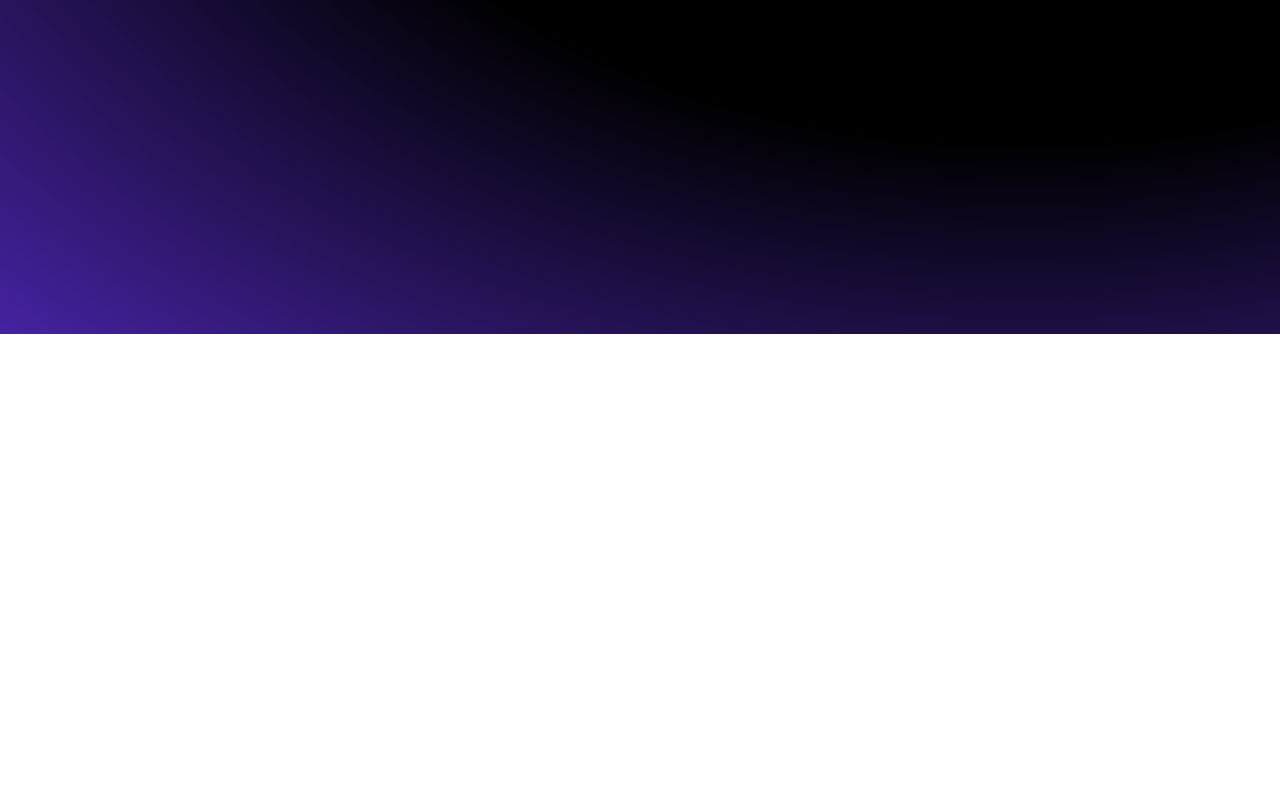
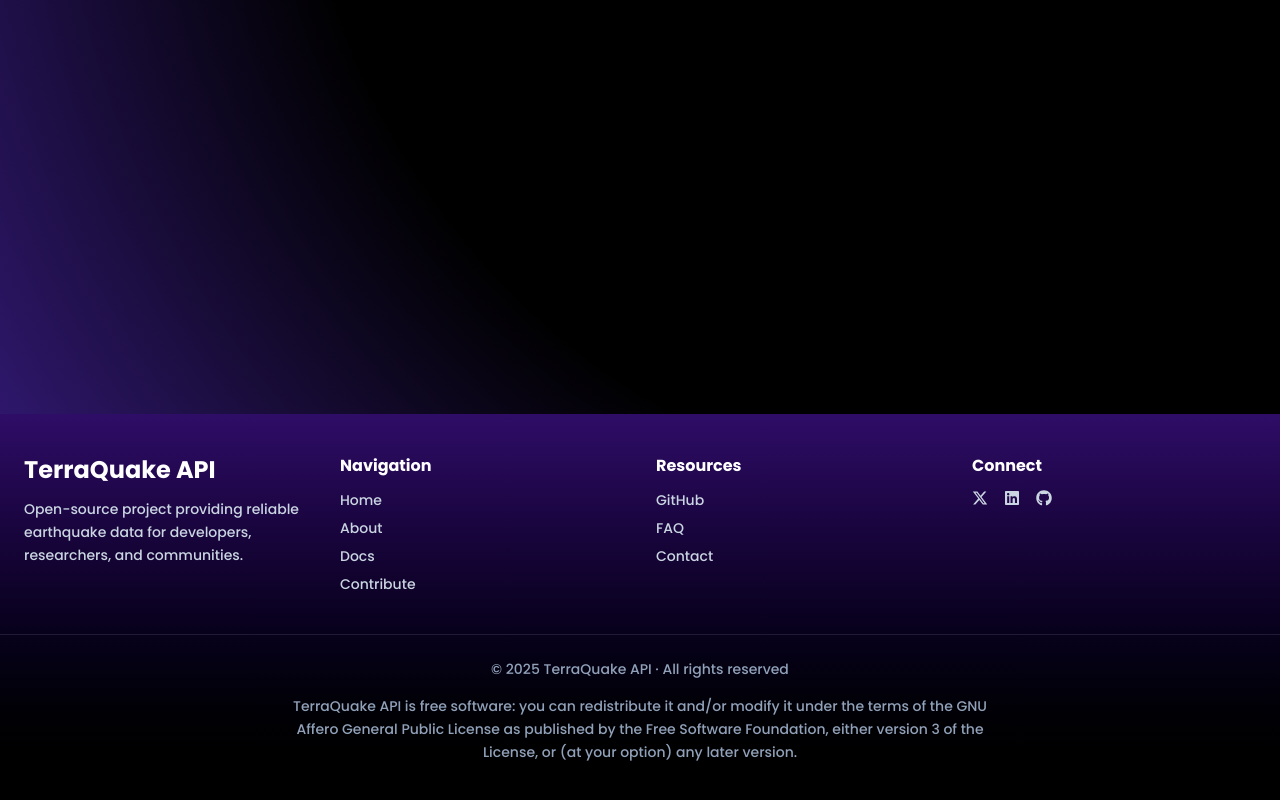
Before and after one commit to yash25hemnani/TerraQuakeApi, a React (Vite) app in the folder frontend/: page /docs in a window 1280 px wide. Shown: the part 466-1266 px from the top of the page. Before the commit the page ends 800 px from the top, so only its background shows below. Built offline with nearby package versions, Linux system fonts and the light colour scheme; no server answers.

Commit message:
Add Docs page and update navigation to include it; enhance footer with new layout and resources

```diff
--- a/frontend/src/App.jsx
+++ b/frontend/src/App.jsx
@@ -9,6 +9,7 @@ import createStar from './components/utils/createStar'
 import Home from './pages/home/home'
 import ExploreData from './pages/exploreData/exploreData'
 import ApiAccess from './pages/apiAccess/apiAccess'
+import Docs from './pages/docs/docs'
 import UseCases from './pages/useCases/useCases'
 import About from './pages/about/about'
 import NoPage from './pages/noPage/noPage'
@@ -41,6 +42,7 @@ function App() {
               <Route path='/' element={<Home />} />
               <Route path='/explore-data' element={<ExploreData />} />
               <Route path='/api-access' element={<ApiAccess />} />
+              <Route path='/docs' element={<Docs />} />
               <Route path='/use-cases' element={<UseCases />} />
               <Route path='/about' element={<About />} />
               <Route path='/signup' element={<SignUp />} />
--- a/frontend/src/components/footer/footer.jsx
+++ b/frontend/src/components/footer/footer.jsx
@@ -1,50 +1,137 @@
-import { FaLinkedin, FaGithub, FaFacebook } from 'react-icons/fa6';
+import { FaLinkedin, FaGithub, FaXTwitter } from 'react-icons/fa6';
 
 export default function Footer() {
   return (
-    <footer className="w-full h-[150px] bg-black/40 text-gray-400 py-8 px-6 mt-16">
-      <div className="max-w-7xl mx-auto flex flex-col md:flex-row items-center justify-between gap-6">
-        {/* Logo + Nome */}
-        <div className="flex items-center gap-3">
-          {/* Logo icona */}
-          <span className="text-sm md:text-base">&copy; {new Date().getFullYear()} TerraQuake API</span>
+    <footer className='bg-gradient-to-b from-violet-950 to-black text-slate-300 py-10 mt-20'>
+      <div className='max-w-7xl mx-auto px-6 grid grid-cols-1 sm:grid-cols-2 lg:grid-cols-4 gap-8'>
+
+        {/* Logo + Description */}
+        <div>
+          <h2 className='text-2xl font-bold text-white mb-3'>TerraQuake API</h2>
+          <p className='text-sm leading-relaxed'>
+            Open-source project providing reliable earthquake data for
+            developers, researchers, and communities.
+          </p>
         </div>
 
-        {/* Link ai social */}
-        <ul className="flex gap-5 text-xl">
+        {/* Navigation Link */}
+        <div>
+          <h3 className='text-white font-semibold mb-3'>Navigation</h3>
+          <ul className='space-y-2 text-sm'>
             <li>
               <a
-              href="https://www.linkedin.com/in/tuo-profilo"
-              target="_blank"
-              rel="noopener noreferrer"
-              aria-label="LinkedIn"
-              className="hover:text-purple-400 transition-colors"
+                href='/'
+                className='hover:text-violet-400 transition'
               >
-              <FaLinkedin />
+                Home
               </a>
             </li>
             <li>
               <a
-              href="https://github.com/tuo-username"
-              target="_blank"
-              rel="noopener noreferrer"
-              aria-label="GitHub"
-              className="hover:text-purple-400 transition-colors"
+                href='/about'
+                className='hover:text-violet-400 transition'
               >
-              <FaGithub />
+                About
               </a>
             </li>
             <li>
               <a
-              href="#"
-              aria-label="Facebook"
-              className="hover:text-purple-400 transition-colors"
+                href='/docs'
+                className='hover:text-violet-400 transition'
               >
-              <FaFacebook />
+                Docs
+              </a>
+            </li>
+            <li>
+              <a
+                href='/contribute'
+                className='hover:text-violet-400 transition'
+              >
+                Contribute
               </a>
             </li>
           </ul>
         </div>
+
+        {/* Resources */}
+        <div>
+          <h3 className='text-white font-semibold mb-3'>Resources</h3>
+          <ul className='space-y-2 text-sm'>
+            <li>
+              <a
+                href='https://github.com/nagcas/TerraQuakeApi'
+                target='_blank'
+                className='hover:text-violet-400 transition'
+              >
+                GitHub
+              </a>
+            </li>
+            <li>
+              <a
+                href='/faq'
+                className='hover:text-violet-400 transition'
+              >
+                FAQ
+              </a>
+            </li>
+            <li>
+              <a
+                href='/contact'
+                className='hover:text-violet-400 transition'
+              >
+                Contact
+              </a>
+            </li>
+          </ul>
+        </div>
+
+        {/* Social / Sponsor */}
+        <div>
+          <h3 className='text-white font-semibold mb-3'>Connect</h3>
+          <div className='flex space-x-4'>
+            <a
+              href='https://twitter.com'
+              target='_blank'
+              className='hover:text-violet-400 transition'
+            >
+              <FaXTwitter />
+            </a>
+            <a
+              href='https://linkedin.com'
+              target='_blank'
+              className='hover:text-violet-400 transition'
+            >
+              <FaLinkedin />
+            </a>
+            <a
+              href='https://github.com'
+              target='_blank'
+              className='hover:text-violet-400 transition'
+            >
+              <FaGithub />
+            </a>
+          </div>
+        </div>
+      </div>
+
+      {/* Copyright + Extended License */}
+      <div className='border-t border-white/10 mt-10 pt-6 text-center text-sm text-slate-400 space-y-4'>
+        <p>© {new Date().getFullYear()} TerraQuake API · All rights reserved</p>
+        <p className='max-w-3xl mx-auto leading-relaxed px-4'>
+          TerraQuake API is free software: you can redistribute it and/or modify
+          it under the terms of the{' '}
+          <a
+            href='https://www.gnu.org/licenses/agpl-3.0.html'
+            target='_blank'
+            rel='noopener noreferrer'
+            className='hover:text-violet-400 transition'
+          >
+            GNU Affero General Public License
+          </a>{' '}
+          as published by the Free Software Foundation, either version 3 of the
+          License, or (at your option) any later version.
+        </p>
+      </div>
     </footer>
   );
 }
--- a/frontend/src/components/navbar/navbarMenu.jsx
+++ b/frontend/src/components/navbar/navbarMenu.jsx
@@ -13,6 +13,7 @@ export default function NavbarMenu() {
 		{ name: "Home", path: "/" },
 		{ name: "Explore Data", path: "/explore-data" },
 		{ name: "Api Access", path: "/api-access" },
+		{ name: "Docs", path: "/docs" },
 		{ name: "Use Cases", path: "/use-cases" },
 		{ name: "About", path: "/about" }
 	];
--- /dev/null
+++ b/frontend/src/pages/docs/docs.jsx
@@ -0,0 +1,11 @@
+import React from 'react'
+
+export default function Docs() {
+  return (
+    <section className='relative z-30 w-full min-h-screen flex flex-col items-center text-center px-6 py-20 bg-gradient-to-b text-white'>
+      <h1 className='lg:w-xl text-xl mx-auto md:text-2xl font-extrabold leading-tight mt-[50px]'>
+        Docs
+      </h1>
+    </section>
+  )
+}
```
Lines whose indentation alone changed are shown as unchanged.
